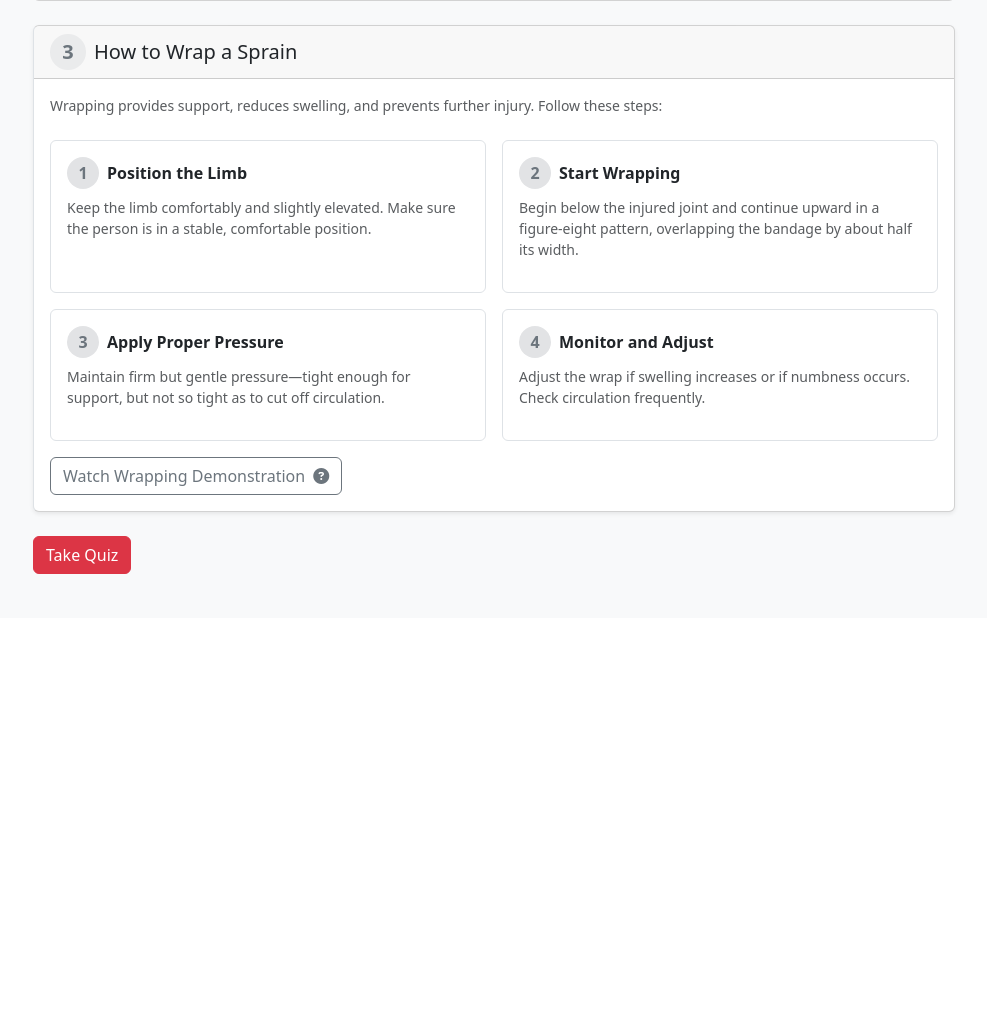
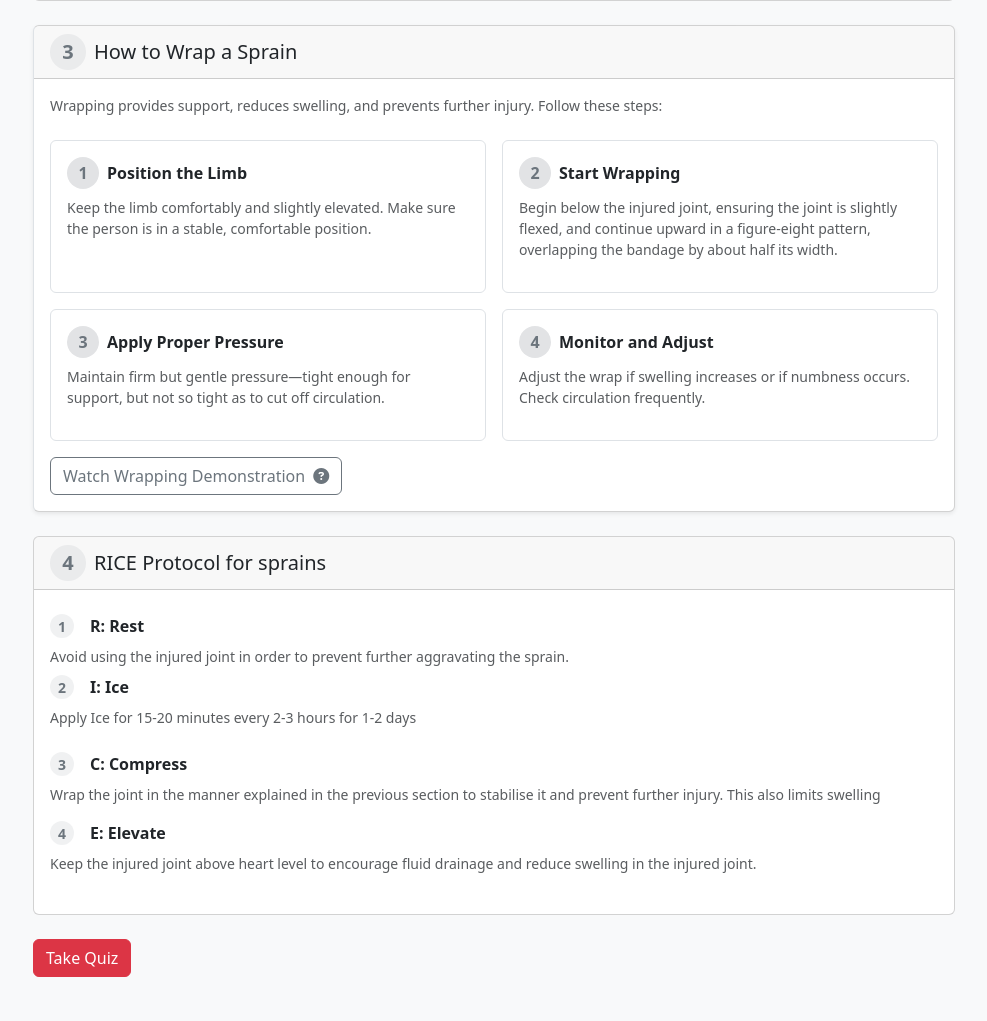
Before and after one commit to jayan110105/FirstAidMain, a Django app: page /fractures-learning/ in a window 1280 px wide. Shown: the part 1445-2466 px from the top of the page, without its empty margins (281-1268 px from the left). Before the commit the page ends 2019 px from the top, so only its background shows below. Run offline with Django 5.2, Linux system fonts and the light colour scheme.

Commit message:
Updated content to improve accuracy

```diff
--- a/training/templates/allergy_learning.html
+++ b/training/templates/allergy_learning.html
@@ -1,6 +1,6 @@
 {% extends "base.html" %}
 {% load static %}
-{% block title %}Heat Learning{% endblock %}
+{% block title %}Allergy Learning{% endblock %}
 
 {% block content %}
 <div class="container-fluid p-4">
@@ -137,7 +137,7 @@
 
           <!-- Insect Stings -->
           <div class="rounded p-3 mb-3">
-            <h6 class="fw-semibold mb-2">3. Insect Stings</h6>
+            <h6 class="fw-semibold mb-2">3. Allergic Reaction to Insect Stings</h6>
             <ul class="list-unstyled ps-3" style="font-size: 0.875rem;">
               <li>• Remove the stinger if visible (scrape it off with a credit card or flat object)</li>
               <li>• Clean the area with water and apply a cold compress</li>
--- a/training/templates/burns_learning.html
+++ b/training/templates/burns_learning.html
@@ -1,6 +1,6 @@
 {% extends "base.html" %}
 {% load static %}
-{% block title %}Burns and Wounds{% endblock %}
+{% block title %}Burns Learning{% endblock %}
 
 {% block content %}
 
@@ -65,7 +65,7 @@
                 </div>
                 <p class="small text-muted mb-0">
                   Caused by exposure to freezing temperatures. Often affects outdoor workers, adventurers, or those
-                  in extreme cold conditions.
+                  in extremely cold conditions.
                 </p>
               </div>
             </div>
@@ -154,7 +154,7 @@
             </p>
             <div class="bg-warning bg-opacity-10 p-2 rounded d-inline-flex align-items-start small">
                 <i class="fa fa-exclamation-triangle me-2 mt-1 text-warning"></i>
-                <span>Never use ice, as it can cause further damage to the skin.</span>
+                <span>Never use ice, as it can cause further damage to the skin adn nerves.</span>
             </div>
             </div>
 
--- a/training/templates/burns_quiz.html
+++ b/training/templates/burns_quiz.html
@@ -1,6 +1,6 @@
 {% extends "base.html" %}
 {% load static %}
-{% block title %}Burns and Wounds{% endblock %}
+{% block title %}Burns Quiz{% endblock %}
 
 {% block content %}
 <div class="toast-container" id="toastContainer"></div>
@@ -124,7 +124,7 @@
     "question": "What is a sign of infection?",
     "options": [
       { "text": "Numbness in the area of burn", "isCorrect": false, "icon": "😶" },
-      { "text": "Extreme pain lasting for unusually long time", "isCorrect": false, "icon": "😖" },
+      { "text": "Moderate pain lasting for long time", "isCorrect": false, "icon": "😖" },
       { "text": "Increased redness, swelling, and pus", "isCorrect": true, "icon": "⚠️" }
     ],
     "explanation": "Infection signs include increased pain, redness, swelling, warmth, pus, and sometimes fever.",
--- a/training/templates/cardiac_emergencies_learning.html
+++ b/training/templates/cardiac_emergencies_learning.html
@@ -1,6 +1,6 @@
 {% extends "base.html" %}
 {% load static %}
-{% block title %}Burns and Wounds{% endblock %}
+{% block title %}Cardiac Emergencies Learning{% endblock %}
 
 {% block content %}
 
--- a/training/templates/choking_learning.html
+++ b/training/templates/choking_learning.html
@@ -1,6 +1,6 @@
 {% extends "base.html" %}
 {% load static %}
-{% block title %}Burns and Wounds{% endblock %}
+{% block title %}Choking Learning{% endblock %}
 
 {% block content %}
 
--- a/training/templates/cold_learning.html
+++ b/training/templates/cold_learning.html
@@ -1,6 +1,6 @@
 {% extends "base.html" %}
 {% load static %}
-{% block title %}Heat Learning{% endblock %}
+{% block title %}Cold Learning{% endblock %}
 
 {% block content %}
 <div class="container-fluid p-4">
@@ -75,7 +75,7 @@
                   <li>1. Move the person to a warm, dry location or a heated building or vehicle</li>
                   <li>2. Remove wet clothing and replace it with dry, warm layers</li>
                   <li>3. Warm the person gradually by wrapping them in blankets, using warm dry towels, or applying warm water bottles to their armpits, chest, or groin area</li>
-                  <li>4. Provide warm drinks (non-alcoholic and non-caffeinated), but avoid giving them alcohol as it can lower body temperature</li>
+                  <li>4. Provide warm non-alcoholic and non-caffeinated drinks. Avoid giving alcohol as it can lower body temperature</li>
                   <li>5. Monitor their condition and seek medical help if the symptoms persist or worsen</li>
                 </ul>
               </div>
@@ -219,7 +219,7 @@
               <i class="fa-solid fa-fire-flame-curved me-2 text-primary"></i> 5. Stay Hydrated
             </h6>
             <p class="small text-muted ps-4 mb-0">
-                Drink warm (not caffeinated) non-alcoholic beverages to maintain hydration. Dehydration can worsen cold exposure and impair your body's ability to regulate temperature.
+                Drink warm non-caffeinated and, non-alcoholic beverages to maintain hydration. Dehydration can worsen cold exposure and impair your body's ability to regulate temperature.
             </p>
           </div>
         </div>
--- a/training/templates/fractures_and_sprains_learning.html
+++ b/training/templates/fractures_and_sprains_learning.html
@@ -1,6 +1,6 @@
 {% extends "base.html" %}
 {% load static %}
-{% block title %}Burns and Wounds{% endblock %}
+{% block title %}Fractures and Sprains{% endblock %}
 
 {% block content %}
 
@@ -214,7 +214,7 @@
                   <h6 class="mb-0 fw-semibold">Start Wrapping</h6>
                 </div>
                 <p class="text-muted" style="font-size: 0.875rem;">
-                    Begin below the injured joint and continue upward in a figure-eight pattern, overlapping the bandage by about half its width.
+                    Begin below the injured joint, ensuring the joint is slightly flexed, and continue upward in a figure-eight pattern, overlapping the bandage by about half its width.
                 </p>
               </div>
             </div>
@@ -258,6 +258,61 @@
         </div>
       </div>
 
+      <div class="card mb-4">
+        <div class="card-header">
+            <h5 class="card-title d-flex align-items-center gap-2 mb-0">
+            <div class="rounded-circle bg-secondary bg-opacity-10 text-secondary fw-bold d-flex align-items-center justify-content-center" style="width: 36px; height: 36px;">
+                4
+            </div>
+            RICE Protocol for sprains
+            </h5>
+        </div>
+        <div class="card-body pt-4">
+
+            <!-- Step 1 -->
+            <div class="mb-4">
+            <div class="d-flex align-items-center gap-3 mb-2">
+                <span class="fw-bold d-flex align-items-center justify-content-center rounded-circle bg-secondary bg-opacity-10 text-secondary" style="width: 24px; height: 24px; font-size: 0.875rem;">1</span>
+                <h6 class="fw-semibold mb-0">R: Rest</h6>
+            </div>
+            <p class="text-muted small mb-2">
+                Avoid using the injured joint in order to prevent further aggravating the sprain.
+            </p>
+
+            <!-- Step 2 -->
+            <div class="mb-4">
+            <div class="d-flex align-items-center gap-3 mb-2">
+                <span class="fw-bold d-flex align-items-center justify-content-center rounded-circle bg-secondary bg-opacity-10 text-secondary" style="width: 24px; height: 24px; font-size: 0.875rem;">2</span>
+                <h6 class="fw-semibold mb-0">I: Ice</h6>
+            </div>
+            <p class="text-muted small">
+                Apply Ice for 15-20 minutes every 2-3 hours for 1-2 days
+            </p>
+            </div>
+
+            <!-- Step 3 -->
+            <div>
+            <div class="d-flex align-items-center gap-3 mb-2">
+                <span class="fw-bold d-flex align-items-center justify-content-center rounded-circle bg-secondary bg-opacity-10 text-secondary" style="width: 24px; height: 24px; font-size: 0.875rem;">3</span>
+                <h6 class="fw-semibold mb-0">C: Compress</h6>
+            </div>
+            <p class="text-muted small">
+                Wrap the joint in the manner explained in the previous section to stabilise it and prevent further injury. This also limits swelling
+            </p>
+            </div>
+
+            <div>
+                <div class="d-flex align-items-center gap-3 mb-2">
+                    <span class="fw-bold d-flex align-items-center justify-content-center rounded-circle bg-secondary bg-opacity-10 text-secondary" style="width: 24px; height: 24px; font-size: 0.875rem;">4</span>
+                    <h6 class="fw-semibold mb-0">E: Elevate</h6>
+                </div>
+                <p class="text-muted small">
+                    Keep the injured joint above heart level to encourage fluid drainage and reduce swelling in the injured joint.
+                </p>
+            </div>
+          </div>
+        </div>
+      </div>
     <a href="{% url 'fractures_and_sprains_quiz' %}" class="btn btn-danger">Take Quiz</a>
 
 </div>
--- a/training/templates/poison_learning.html
+++ b/training/templates/poison_learning.html
@@ -1,6 +1,6 @@
 {% extends "base.html" %}
 {% load static %}
-{% block title %}Heat Learning{% endblock %}
+{% block title %}Poison Learning{% endblock %}
 
 {% block content %}
 <div class="container-fluid p-4">
--- a/training/templates/wounds_quiz.html
+++ b/training/templates/wounds_quiz.html
@@ -123,7 +123,7 @@
   {
     "question": "What is a sign of infection?",
     "options": [
-      { "text": "Unusual tiredness in injured person", "isCorrect": false, "icon": "😴" },
+      { "text": "Extreme dryness of the skin around the injury", "isCorrect": false, "icon": "😴" },
       { "text": "Lack of mobility in the injured area", "isCorrect": false, "icon": "🦽" },
       { "text": "Fever", "isCorrect": true, "icon": "🌡️" }
     ],
```
Also changed, not shown: training/templates/allergy_quiz.html (+5 -5 lines), training/templates/choking_quiz.html (+6 -6 lines), training/templates/venom_learning.html (+1 -6 lines), training/templates/wounds_learning.html (+4 -4 lines), db.sqlite3, training/migrations/0001_initial.py.
